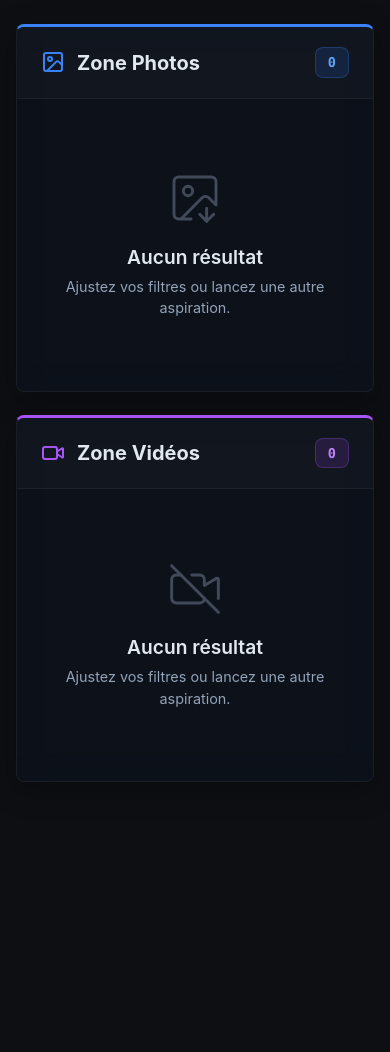
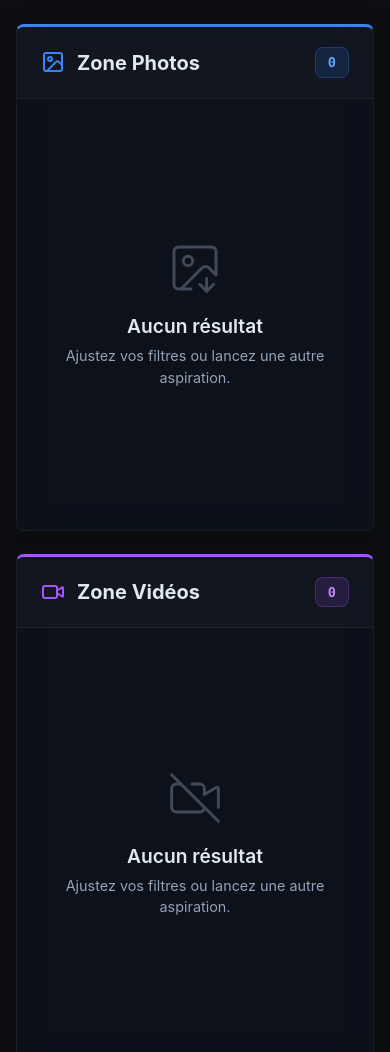
Before and after one commit to darknigthmare/media-gatherer, a website: page public/index.html in a window 390 px wide. Shown: the part 2208-3260 px from the top of the page. Before the commit the page ends 3006 px from the top, so only its background shows below. Drawn offline with Linux system fonts and the light colour scheme; no server answers.

Commit message:
feat: contain media results in scrollable galleries

```diff
--- a/package.json
+++ b/package.json
@@ -1,6 +1,6 @@
 {
   "name": "media-gatherer",
-  "version": "1.5.3",
+  "version": "1.5.4",
   "description": "Aspirateur de medias web photos/videos avec Person Finder",
   "main": "server.js",
   "bin": "server.js",
--- a/public/css/style.css
+++ b/public/css/style.css
@@ -1005,11 +1005,13 @@ body {
    DUAL DISPLAY ZONES
    ---------------------------------------------------- */
 .media-display-grid {
+  --media-results-height: clamp(480px, 68vh, 760px);
   display: grid;
-  grid-template-columns: 1fr 1fr;
+  grid-template-columns: repeat(2, minmax(0, 1fr));
   gap: 1.5rem;
   flex: 1;
-  min-height: 500px;
+  align-items: start;
+  min-height: 0;
 }
 
 .media-zone {
@@ -1022,7 +1024,8 @@ body {
   overflow: hidden;
   box-shadow: var(--shadow-md);
   transition: var(--transition-medium);
-  min-height: 420px;
+  height: var(--media-results-height);
+  min-height: 0;
 }
 
 /* Glowing side border effect for zones */
@@ -1036,6 +1039,7 @@ body {
 
 .zone-header {
   display: flex;
+  flex: 0 0 auto;
   align-items: center;
   justify-content: space-between;
   padding: 1.25rem 1.5rem;
@@ -1084,8 +1088,12 @@ body {
 }
 
 .zone-content-scroll {
-  flex: 1;
-  overflow: visible;
+  flex: 1 1 auto;
+  min-height: 0;
+  overflow-x: hidden;
+  overflow-y: auto;
+  overscroll-behavior: contain;
+  scrollbar-gutter: stable;
   padding: 1.5rem;
 }
 
@@ -1669,12 +1677,8 @@ body {
    ---------------------------------------------------- */
 @media (max-width: 1024px) {
   .media-display-grid {
+    --media-results-height: clamp(440px, 64vh, 680px);
     grid-template-columns: 1fr;
-  }
-
-  .media-zone {
-    height: auto;
-    max-height: none;
   }
 }
 
@@ -2740,8 +2744,13 @@ body {
     max-width: none;
   }
 
-  .media-zone {
-    min-height: 320px;
+  .media-display-grid {
+    --media-results-height: clamp(360px, 60vh, 560px);
+  }
+
+  .zone-content-scroll {
+    padding: 1rem;
+    scrollbar-gutter: auto;
   }
 }
 
--- a/public/index.html
+++ b/public/index.html
@@ -967,11 +967,11 @@
         <div class="zone-header">
           <div class="zone-title">
             <i data-lucide="image" class="zone-icon text-blue"></i>
-            <h2>Zone Photos</h2>
+            <h2 id="images-zone-title">Zone Photos</h2>
           </div>
           <span class="badge badge-blue" id="badge-images-count">0</span>
         </div>
-        <div class="zone-content-scroll">
+        <div id="images-results-scroll" class="zone-content-scroll" role="region" aria-labelledby="images-zone-title" tabindex="0">
           <div class="media-grid" id="images-grid">
             <!-- Empty State -->
             <div class="empty-state">
@@ -988,11 +988,11 @@
         <div class="zone-header">
           <div class="zone-title">
             <i data-lucide="video" class="zone-icon text-purple"></i>
-            <h2>Zone Vidéos</h2>
+            <h2 id="videos-zone-title">Zone Vidéos</h2>
           </div>
           <span class="badge badge-purple" id="badge-videos-count">0</span>
         </div>
-        <div class="zone-content-scroll">
+        <div id="videos-results-scroll" class="zone-content-scroll" role="region" aria-labelledby="videos-zone-title" tabindex="0">
           <div class="media-grid" id="videos-grid">
             <!-- Empty State -->
             <div class="empty-state">
```
Also changed, not shown: docs/DEPLOYMENT.md (+1 -1 lines), docs/ROADMAP.md (+2 -1 lines), test/core.test.js (+5 -0 lines), README.md, 1 other file.
